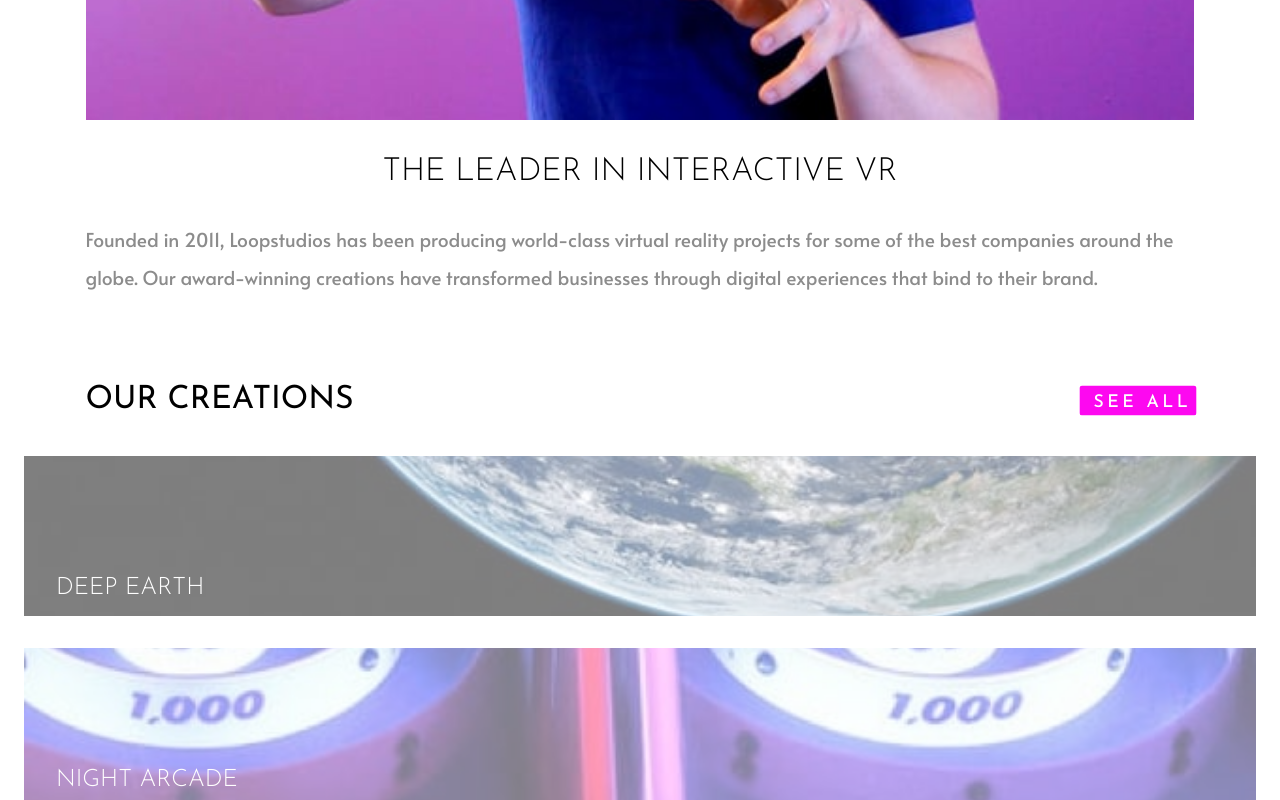
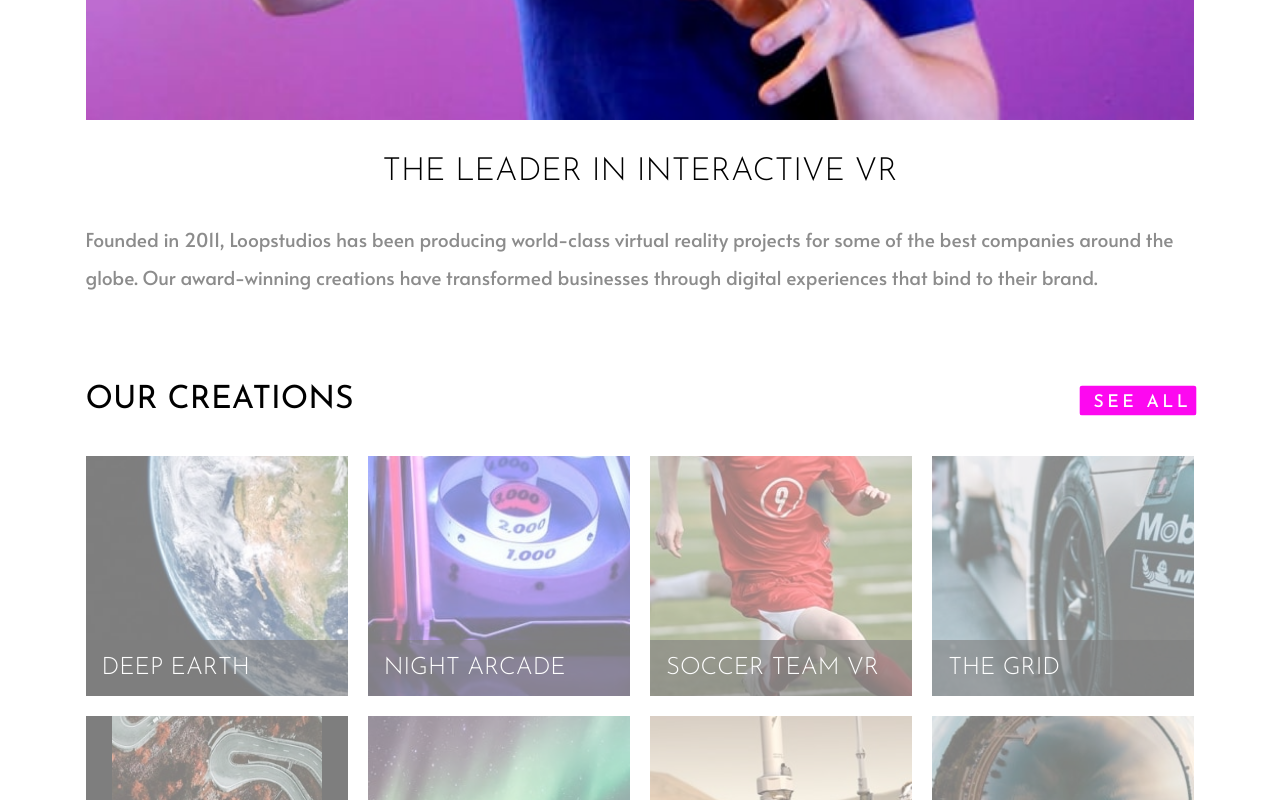
Before and after one commit to Junbol-Frontend-Mentor/Loopstudios-landing-page, a plain HTML site: page index.html in a window 1280 px wide. Both pictures are taken after a click on the element "SEE ALL". Shown: the part 1256-2056 px from the top of the page. Drawn offline with Linux system fonts and the light colour scheme.

Commit message:
fix grid

```diff
--- a/index.html
+++ b/index.html
@@ -60,19 +60,35 @@
         <div class="gridTitleContainer__gridTitle"><h1>OUR CREATIONS</h1></div>
         <div class="gridTitleContainer__seeAll" tabindex="0" id="seeAllId">SEE ALL</div>
       </div>
+      <div class="cardsContainer">
+        <section class="creationsGridContainer">
+          <div class="creationsGridContainer__deepEarth creationsGridContainer__card">
+            <div class="creationsGridContainer__cardTitle">DEEP EARTH</div>
+          </div>
+          <div class="creationsGridContainer__nightArcade creationsGridContainer__card">
+            <div class="creationsGridContainer__cardTitle">NIGHT ARCADE</div>
+          </div>
+          <div class="creationsGridContainer__soccerTeam creationsGridContainer__card">
+            <div class="creationsGridContainer__cardTitle">SOCCER TEAM VR</div>
+          </div>
+          <div class="creationsGridContainer__grid creationsGridContainer__card">
+            <div class="creationsGridContainer__cardTitle">THE GRID</div>
+          </div>
+          <div class="creationsGridContainer__fromAbove creationsGridContainer__card hide">
+            <div class="creationsGridContainer__cardTitle">FROM UP ABOVE VR</div>
+          </div>
+          <div class="creationsGridContainer__pocket creationsGridContainer__card hide">
+            <div class="creationsGridContainer__cardTitle">POCKET BOREALIS</div>
+          </div>
+          <div class="creationsGridContainer__curiosity creationsGridContainer__card hide">
+            <div class="creationsGridContainer__cardTitle">THE CURIOSITY</div>
+          </div>
+          <div class="creationsGridContainer__makeIt creationsGridContainer__card hide">
+            <div class="creationsGridContainer__cardTitle">MAKE IT FISHEYE</div>
+          </div>
+        </section>
+      </div>
 
-      <section class="creationsContainer">
-        <div class="creationsContainer__deepEarth creationsContainer__card"><div class="creationsContainer__cardTitle">DEEP EARTH</div></div>
-        <div class="creationsContainer__nightArcade creationsContainer__card"><div class="creationsContainer__cardTitle">NIGHT ARCADE</div></div>
-        <div class="creationsContainer__soccerTeam creationsContainer__card"><div class="creationsContainer__cardTitle">SOCCER TEAM VR</div></div>
-        <div class="creationsContainer__extraCards" id="extraCardsId">
-          <div class="creationsContainer__grid creationsContainer__card"><div class="creationsContainer__cardTitle">THE GRID</div></div>
-          <div class="creationsContainer__fromAbove creationsContainer__card"><div class="creationsContainer__cardTitle">FROM UP ABOVE VR</div></div>
-          <div class="creationsContainer__pocket creationsContainer__card"><div class="creationsContainer__cardTitle">POCKET BOREALIS</div></div>
-          <div class="creationsContainer__curiosity creationsContainer__card"><div class="creationsContainer__cardTitle">THE CURIOSITY</div></div>
-          <div class="creationsContainer__makeIt creationsContainer__card"><div class="creationsContainer__cardTitle">MAKE IT FISHEYE</div></div>
-        </div>
-      </section>
       <section class="navBottom_container">
         <div class="navBottom_container__logoPlusBottomNav">
           <a class="navBottom_container__logoBottom" href="#home">
--- a/sass/styles.scss
+++ b/sass/styles.scss
@@ -247,7 +247,7 @@ header {
   //=============================================================
 
   //========================================
-// ------- MAGIC ----------------------------
+  // ------- MAGIC ----------------------------
   //----------- Animation  ---------------
   @keyframes float {
     0% {
@@ -378,7 +378,8 @@ header {
     @include typography('Josefin Sans', 500, 1rem, 1.5, color('black'));
     transition: transform 0.7s ease;
     //background-color: aqua;
-    &:hover , &:focus {
+    &:hover,
+    &:focus {
       color: color('white');
       border-radius: 5px;
       background-color: color('fuchsia');
@@ -388,7 +389,43 @@ header {
   }
 }
 
-.creationsContainer {
+.cardsContainer {
+  width: 100%;
+  margin: 0 auto;
+  //background-color: cornflowerblue;
+}
+
+// ----- Grid Container ----------------------------
+.creationsGridContainer {
+  width: 100%;
+  display: grid;
+  grid-template-columns: repeat(auto-fill, minmax(100%, 1fr)); // 🟢 Responsive columns
+  grid-gap: 20px;
+  //background-color: darkseagreen;
+
+  &__card {
+    width: 100%;
+    height: 10rem;
+    color: color('white');
+    display: flex;
+    justify-content: left;
+    align-items: flex-end;
+    transition: transform 0.7s ease;
+    background-color: color('black');
+    &:hover {
+      transform: scale(1.02);
+    }
+  }
+
+  .hide {
+    display: none; // ✅ Hide elements with the .hide class
+  }
+
+  &__cardTitle {
+    @include typography('Josefin Sans', 300, 1.5rem, 1, color('white'));
+  }
+
+
   &__deepEarth {
     background-image: url(../assets/images/mobile/image-deep-earth.jpg);
     background-size: cover;
@@ -426,17 +463,6 @@ header {
     }
   }
 
-  &__extraCards {
-    height: 0; // Hidden height
-    opacity: 0; // Hidden opacity
-    overflow: hidden; // Ensures content does not overflow when hidden
-    transition: height 0.7s ease, opacity 0.7s ease; // Transition for height and opacity
-  }
-
-  &__extraCards--visible {
-    height: auto; // Visible height
-    opacity: 1; // Visible opacity
-  }
 
   &__fromAbove {
     background-image: url(../assets/images/mobile/image-from-above.jpg);
@@ -488,25 +514,6 @@ header {
     }
   }
 
-  &__card {
-    width: 100%;
-    height: 10rem;
-    display: flex;
-    align-items: flex-end;
-    margin-bottom: 2rem;
-    padding-left: 2rem;
-    padding-bottom: 1rem;
-    transition: transform 0.7s ease;
-    background-color: color('black');
-  }
-  &__cardTitle {
-    width: 15rem;
-    display: flex;
-    flex-direction: column;
-    @include typography('Josefin Sans', 300, 1.5rem, 1, color('white'));
-    //background-color: darkslategrey;
-  }
-
   &__grid {
     background-image: url(../assets/images/mobile/image-grid.jpg);
     background-size: cover;
@@ -519,7 +526,10 @@ header {
       transform: scale(1.02);
     }
   }
+
 }
+
+
 
 .navBottom_container {
   width: 100%;
@@ -621,8 +631,6 @@ header {
   }
 }
 
-
-
 //------   FOOTER    ----------------
 
 .attribution {
@@ -643,8 +651,10 @@ header {
   text-decoration: none;
 }
 
+//------ MEDIA QUERY FOR DESKTOPS AND TABLETS ----------------
 
-//------ MEDIA QUERY FOR DESKTOPS AND TABLETS ----------------
+
+
 
 @media (min-width: 768px) {
   .navTop_container {
@@ -679,6 +689,99 @@ header {
       }
     }
   }
+
+  .cardsContainer {
+    width: 90%;
+    display: flex;
+    justify-content: center;
+    //margin: 0 auto;
+  }
+
+
+  //--== Grid Container -------------------------
+  .creationsGridContainer {
+    justify-content: space-between;
+    grid-template-columns: repeat(4, 1fr); // 🟢 Create a grid with 4 columns for desktop
+
+    &.expanded { // 🟢 New class for when all items are shown
+      grid-template-columns: repeat(4, 1fr); // 🟢 Maintain the 4-column layout
+      //grid-template-columns: repeat(auto-fill, minmax(50px, 1fr)); // 🟢 Responsive columns
+    }
+
+
+    &.collapsed { // 🟢 New class for when only the first 3 items are shown
+      grid-template-columns: repeat(4, 1fr); // 🟢 Use 3 columns for 3 items
+    }
+
+    &__cardTitle {
+      width: 100%;
+      @include typography('Josefin Sans', 300, 1.5rem, 1, color('white'));
+      background-color: color('black-transp');
+      padding: 1rem;
+    }
+
+    &__card {
+      width: 100%;
+      min-height: 15rem;
+      max-height: 30rem;
+      color: color('white');
+      display: flex;
+      align-items: flex-end;
+      transition: transform 0.7s ease;
+      background-color: color('black');
+      &:hover {
+        transform: scale(1.02);
+      }
+    }
+    &__deepEarth {
+      background-image: url(../assets/images/desktop/image-deep-earth.jpg);
+      background-size: cover;
+      background-size: 100%; // Zoom out the image
+    }
+    &__nightArcade {
+      background-image: url(../assets/images/desktop/image-night-arcade.jpg);
+      background-size: cover;
+      background-size: 100%; // Zoom out the image
+    }
+    &__soccerTeam {
+      background-image: url(../assets/images/desktop/image-soccer-team.jpg);
+      background-size: cover;
+      background-size: 100%; // Zoom out the image
+    }
+
+
+    &__fromAbove {
+      background-image: url(../assets/images/desktop/image-from-above.jpg);
+      background-size: cover;
+      background-size: 80%; // Zoom out the image
+    }
+    &__pocket {
+      background-image: url(../assets/images/desktop/image-pocket-borealis.jpg);
+      background-size: cover;
+      background-size: 100%; // Zoom out the image
+    }
+    &__curiosity {
+      background-image: url(../assets/images/desktop/image-curiosity.jpg);
+      background-size: cover;
+      background-size: 100%; // Zoom out the image
+    }
+
+    &__makeIt {
+      background-image: url(../assets/images/desktop/image-fisheye.jpg);
+      background-size: cover;
+      background-size: 100%; // Zoom out the image
+    }
+
+    &__grid {
+      background-image: url(../assets/images/desktop/image-grid.jpg);
+      background-size: cover;
+      background-size: 100%; // Zoom out the image
+    }
+  }
+
+
+  //----------------------------------------------
+
   .navBottom_container {
     width: 100%;
     height: 8rem;
@@ -695,7 +798,6 @@ header {
       flex-direction: column;
       align-items: left;
       text-align: left;
-
     }
     &__logoBottom {
       width: 100%;
--- a/scripts/script.js
+++ b/scripts/script.js
@@ -4,8 +4,9 @@ document.addEventListener('DOMContentLoaded', function () {
   let myHamburgerIcon = document.getElementById('hamburgerIcon');
   let myNavMenu = document.getElementById('navigationMenu');
   let mySlogan = document.getElementById('sloganId');
-  let myExtraCards = document.getElementById('extraCardsId');
   let mySeeAll = document.getElementById('seeAllId');
+  let creationsGridContainer = document.querySelector('.creationsGridContainer');
+  let extraCards = document.querySelectorAll('.creationsGridContainer__card.hide');
 
   myHamburgerIcon.addEventListener('click', function () {
     myHamburgerIcon.classList.toggle('change');
@@ -14,6 +15,10 @@ document.addEventListener('DOMContentLoaded', function () {
   });
 
   mySeeAll.addEventListener('click', function () {
-    myExtraCards.classList.toggle('creationsContainer__extraCards--visible');
+    extraCards.forEach(card => {
+      card.classList.toggle('hide');//Each extra card's hide class is toggled. If the card is hidden, it becomes visible, and vice versa.
+    });
+    creationsGridContainer.classList.toggle('expanded'); // 🟢 Toggle (Remove or Add) the expanded class
+    creationsGridContainer.classList.toggle('collapsed'); // 🟢 Toggle (Remove or Add) the collapsed class
   });
 });
```
Also changed, not shown: css/styles.css, 1 other file.
